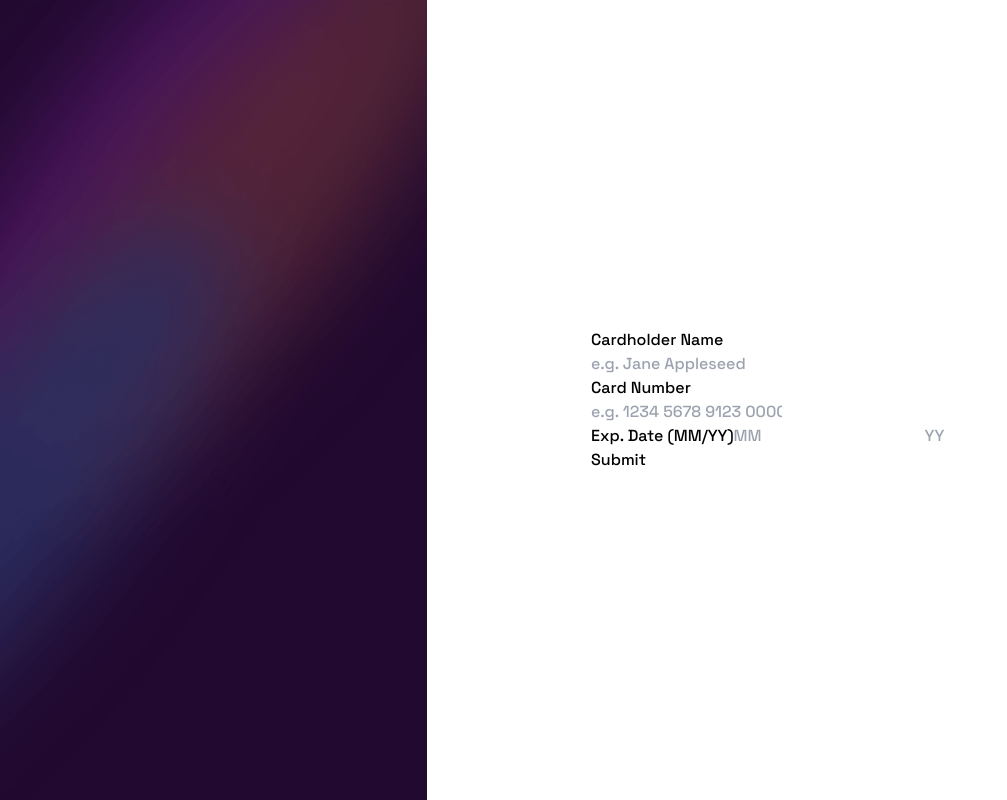
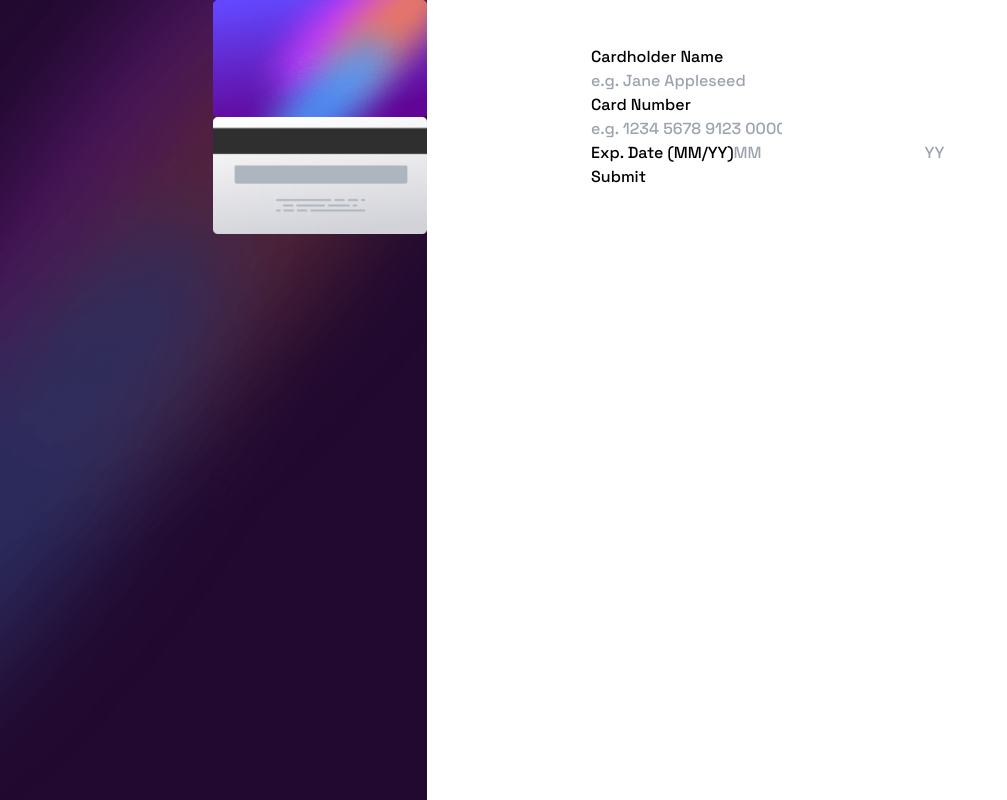
Before and after one commit to aleksandr-efimenko/interactive-card-details-form, a Next.js app: page / in a window 1280 px wide. Shown: the whole page, without its empty margins (0-1007 px from the left). Built offline with nearby package versions, Linux system fonts and the light colour scheme.

Commit message:
rebuild background

```diff
--- a/pages/index.tsx
+++ b/pages/index.tsx
@@ -2,14 +2,15 @@ import Image from "next/image";
 import { Space_Grotesk } from "next/font/google";
 import CardForm from "@/components/CardForm";
 import bgMain from "@/public/images/bg-main-desktop.png";
+import cardFront from "@/public/images/bg-card-front.png";
+import cardBack from "@/public/images/bg-card-back.png";
 
 const inter = Space_Grotesk({ subsets: ["latin"], weight: ["500"] });
 
 export default function Home() {
   return (
-    <main style={inter.style} className="min-h-full ">
-      <div className="grid grid-cols-6">
-        <div className="col-start-1 col-end-3 relative min-h-screen">
+    <main style={inter.style} className="min-h-full">
+      <div className=" top-0 left-0 absolute w-1/3 min-h-full z-0">
         <Image
           src={bgMain}
           alt="background"
@@ -21,8 +22,14 @@ export default function Home() {
           }}
         />
       </div>
-        <div className="flex absolute center">
-
+      <div className=" min-h-full grid grid-cols-6 z-10 relative">
+        <div className="flex flex-col col-start-2 col-end-3">
+          <div className="">
+            <Image src={cardFront} alt="card front" />
+          </div>
+          <div>
+            <Image src={cardBack} alt="card back" />
+          </div>
         </div>
         <div className="col-start-3 col-end-7 flex justify-center items-center">
           <CardForm />
```
Lines whose indentation alone changed are shown as unchanged.
